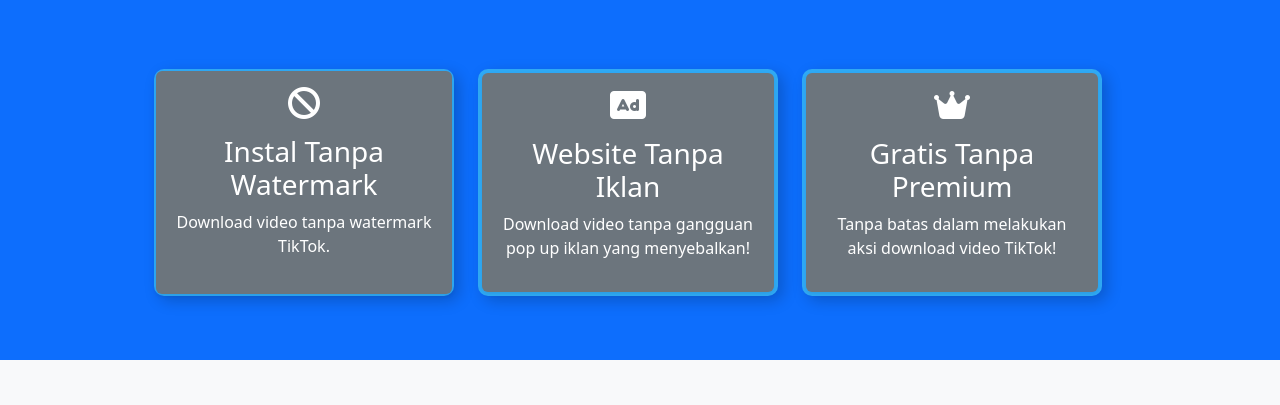
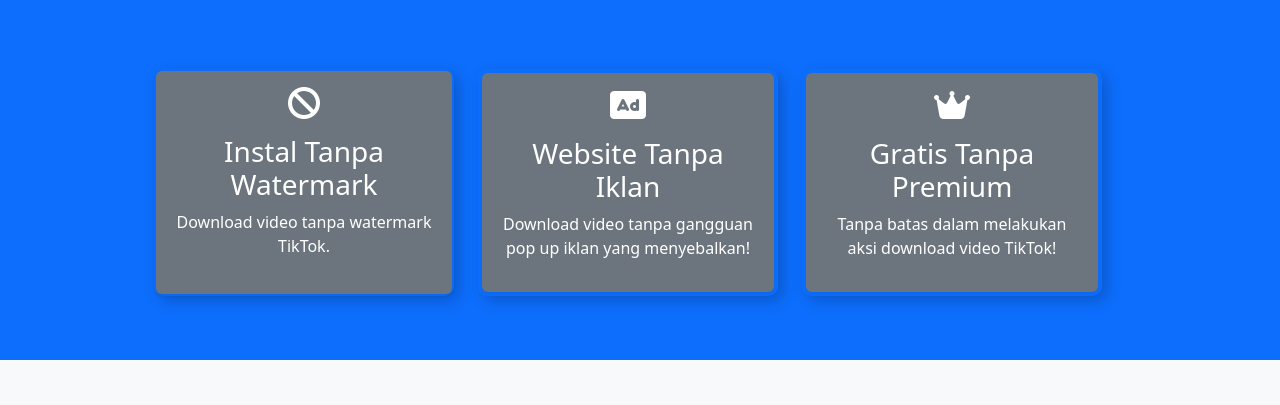
Before and after one commit to Hafezaul/DownloadTok, a plain HTML site: page index.html in a window 1280 px wide. Shown: the part 372-777 px from the top of the page. Drawn offline with nearby package versions, Linux system fonts and the light colour scheme; some packages are replaced by stand-ins of ours; a script that the page names is missing.

Commit message:
Update style.css
remove background color at card

```diff
--- a/style.css
+++ b/style.css
@@ -19,7 +19,6 @@
 /* Card Section */
 
 .card1 {
-    background-color: #2FA9F4;
     color: white;
     width: 300px;
     padding: 2px;
```
